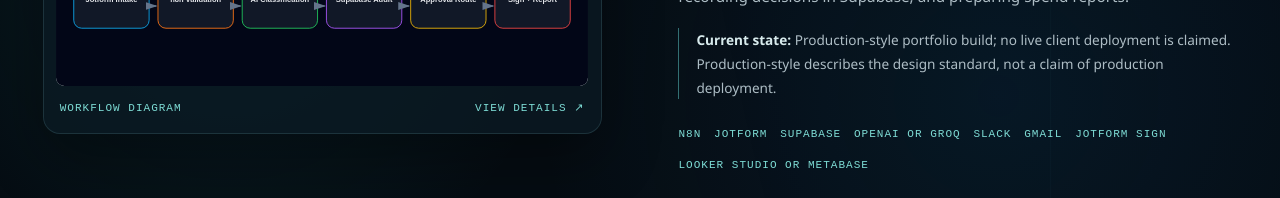
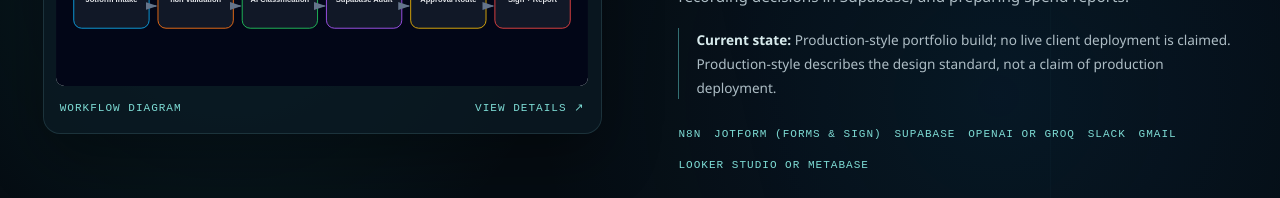
Before and after one commit to jette-sketch/aries-automation-portfolio, a Next.js app: page / in a window 1280 px wide. Shown: the part 4960-5158 px from the top of the page. Built offline with nearby package versions, Linux system fonts and the light colour scheme.

Commit message:
Consolidate Jotform stack label

```diff
--- a/data/projects.ts
+++ b/data/projects.ts
@@ -222,12 +222,11 @@ export const projects = [
     summary: 'Production-style procurement workflow design for validating requests, producing AI-assisted risk recommendations, routing human approvals, recording decisions in Supabase, and preparing spend reports.',
     stack: [
       'n8n',
-      'Jotform',
+      'Jotform (Forms & Sign)',
       'Supabase',
       'OpenAI or Groq',
       'Slack',
       'Gmail',
-      'Jotform Sign',
       'Looker Studio or Metabase'
     ],
     pattern: 'AI decision support with human approval and analytics',
```
